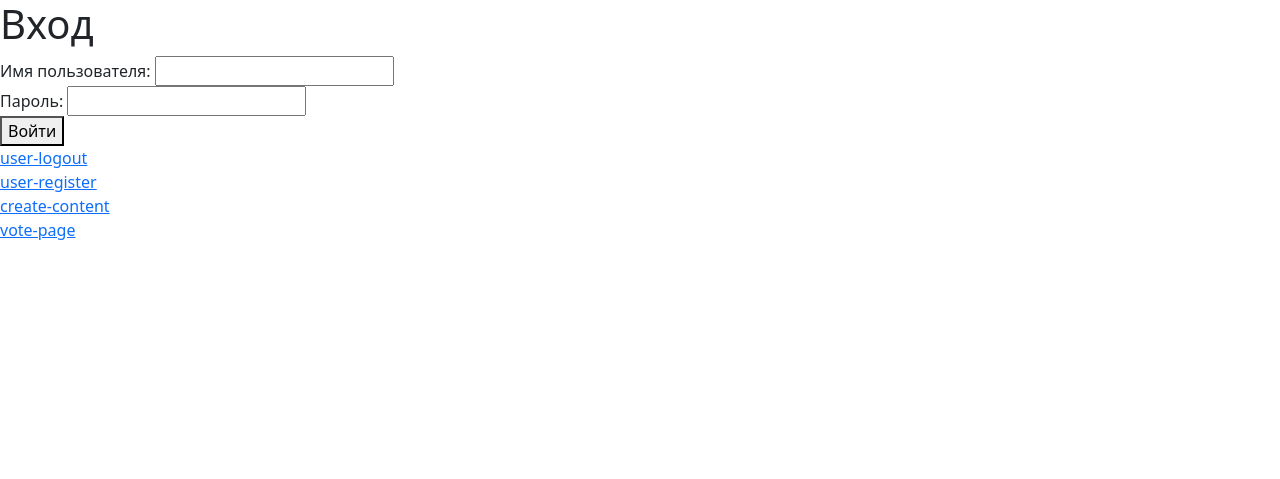
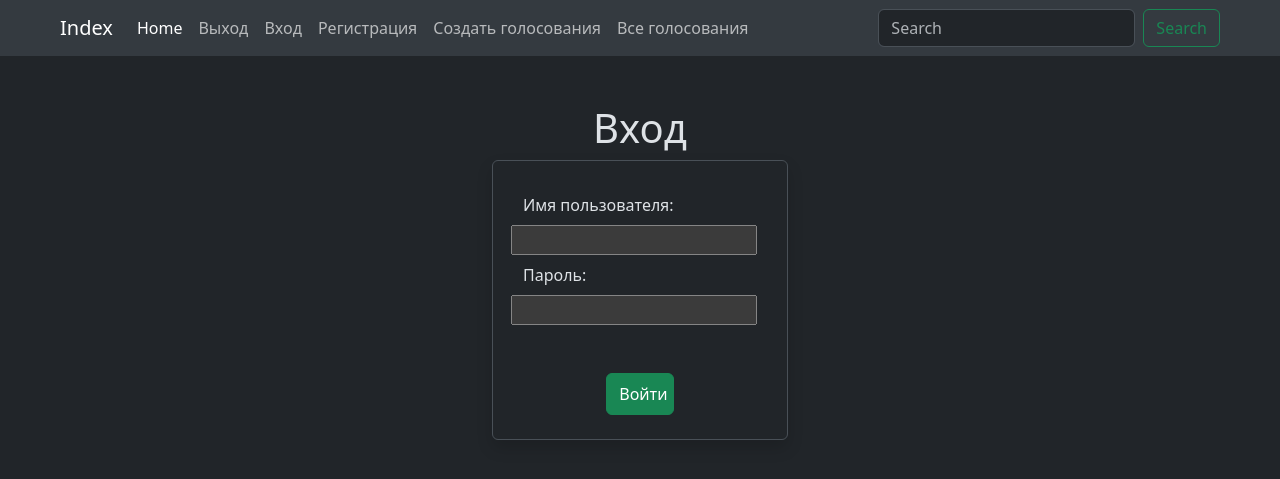
Before and after one commit to Sanzharkhannn/DIPLOM, a Django app: page /login/ in a window 1280 px wide. Shown: the top 479 px of the page. Run offline with Django 4.2, Linux system fonts and the light colour scheme.

Commit message:
bootstrap added to html

```diff
--- a/python/vote/choose/templates/choose/index.html
+++ b/python/vote/choose/templates/choose/index.html
@@ -1,166 +1,116 @@
 <!DOCTYPE html>
-<html lang="ru">
+<html data-bs-theme="dark">
+
 <head>
     <meta charset="UTF-8">
     <meta name="viewport" content="width=device-width, initial-scale=1.0">
     <title>{% block title %}Добро пожаловать на платформу{% endblock %}</title>
-    <link href="https://cdn.jsdelivr.net/npm/bootstrap@5.3.3/dist/css/bootstrap.min.css" rel="stylesheet" integrity="sha384-QWTKZyjpPEjISv5WaRU9OFeRpok6YctnYmDr5pNlyT2bRjXh0JMhjY6hW+ALEwIH" crossorigin="anonymous">
-    <!-- Подключение красивого шрифта из Google Fonts -->
-    <link href="https://fonts.googleapis.com/css2?family=Playfair+Display:wght@700&family=Roboto:wght@500&display=swap" rel="stylesheet">
-{% block content %}
-    <style>
-        body {
-            background-color: #f8f9fa;
-            font-family: 'Roboto', sans-serif;
-            display: flex;
-            flex-direction: column;
-            min-height: 100vh;
-        }
+    <link href="https://cdn.jsdelivr.net/npm/bootstrap@5.3.3/dist/css/bootstrap.min.css" rel="stylesheet"
+        integrity="sha384-QWTKZyjpPEjISv5WaRU9OFeRpok6YctnYmDr5pNlyT2bRjXh0JMhjY6hW+ALEwIH" crossorigin="anonymous">
+</head>
 
-        /* Header */
-        header {
-            background-color: #343a40;
-            color: white;
-            padding: 15px 0;
-            display: flex;
-            justify-content: space-between; /* Расположение элементов по бокам */
-            align-items: center;
-        }
+<body>
 
-        /* Название Culture */
-        .header-title {
-            font-family: 'Playfair Display', serif;
-            font-size: 30px;
-            font-weight: 700;
-            color: #fff;
-            margin-left: 20px;
-        }
+    <nav class="navbar navbar-expand-lg bg-body-secondary px-5">
+        <div class="container-fluid">
+            <a class="navbar-brand" href="{% url 'choose:index' %}">Index</a>
+            <button class="navbar-toggler" type="button" data-bs-toggle="collapse"
+                data-bs-target="#navbarSupportedContent" aria-controls="navbarSupportedContent" aria-expanded="false"
+                aria-label="Toggle navigation">
+                <span class="navbar-toggler-icon"></span>
+            </button>
+            <div class="collapse navbar-collapse" id="navbarSupportedContent">
+                <ul class="navbar-nav me-auto mb-2 mb-lg-0">
+                    <li class="nav-item">
+                        <a class="nav-link active" aria-current="page" href="#">Home</a>
+                    </li>
+                    <li class="nav-item">
+                        <a class="nav-link" href="{% url 'choose:user-logout' %}">Выход</a>
+                    </li>
+                    <li class="nav-item">
+                        <a class="nav-link" href="{% url 'choose:user-login' %}">Вход</a>
+                    </li>
+                    <li class="nav-item">
+                        <a class="nav-link" href="{% url 'choose:user-register' %}">Регистрация</a>
+                    </li>
+                    <li class="nav-item">
+                        <a class="nav-link" href="{% url 'choose:create-content' %}">Создать голосования</a>
+                    </li>
+                    <li class="nav-item">
+                        <a class="nav-link" href="{% url 'choose:vote-page' %}">Все голосования</a>
+                    </li>
+                </ul>
+                <form class="d-flex" role="search">
+                    <input class="form-control me-2" type="search" placeholder="Search" aria-label="Search">
+                    <button class="btn btn-outline-success" type="submit">Search</button>
+                </form>
+            </div>
+        </div>
+    </nav>
 
-        /* Кнопки в Header */
-        .header-buttons {
-            display: flex;
-            gap: 20px;
-            margin-right: 20px;
-        }
-
-        .header-buttons a {
-            background: linear-gradient(to right, #4caf50, #8bc34a);
-            color: white;
-            font-weight: bold;
-            border: none;
-            border-radius: 30px;
-            padding: 10px 20px;
-            transition: all 0.3s ease;
-            text-decoration: none;
-        }
-
-        .header-buttons a:hover {
-            background: linear-gradient(to right, #8bc34a, #4caf50);
-            box-shadow: 0 6px 8px rgba(0, 0, 0, 0.2);
-        }
-
-        /* Footer */
-        footer {
-            margin-top: auto;
-            background-color: #343a40;
-            color: white;
-            text-align: center;
-            padding: 15px 0;
-        }
-
-        /* Стиль для контента страницы */
-        .main-content {
-            text-align: center;
-            margin-top: 30px;
-        }
-
-        h1 {
-            font-size: 2.5rem;
-            color: #5a5a5a;
-            margin-bottom: 30px;
-        }
-
-        .carousel-item img {
-            width: 100%;
-            height: auto;
-        }
-
-        .platform-description {
-            padding: 40px 20px;
-            background-color: #f1f1f1;
-            border-radius: 8px;
-            box-shadow: 0 4px 6px rgba(0, 0, 0, 0.1);
-            margin-top: 30px;
-        }
-
-        .platform-description h2 {
-            font-size: 2rem;
-            font-weight: 700;
-            color: #343a40;
-            margin-bottom: 20px;
-        }
-
-        .platform-description p {
-            font-size: 1.1rem;
-            color: #5a5a5a;
-        }
-    </style>
-</head>
-<body>
+    {% block content %}
     <!-- Header с кнопками -->
-    <header>
-        <h2 class="header-title">Culture</h2>
-        <div class="header-buttons">
-            <a href="{% url 'choose:user-logout' %}" class="btn">Вход</a>
-            <a href="{% url 'choose:user-register' %}" class="btn">Регистрация</a>
-            <a href="{% url 'choose:vote-page' %}" class="btn">Страница голосования</a>
-        </div>
-    </header>
-
     <!-- Главная страница -->
     <div class="main-content">
-        <h1>Добро пожаловать на платформу Culture!</h1>
+        <h1 class="px-5">Добро пожаловать на платформу Culture!</h1>
 
         <!-- Карусель с изображениями -->
         <div id="carouselExampleCaptions" class="carousel slide" data-bs-ride="carousel">
             <div class="carousel-inner">
                 <div class="carousel-item active">
-                    <img src="https://via.placeholder.com/1500x500/ff7f7f/333333?text=Искусство" class="d-block w-100" alt="Искусство">
+                    <img src="https://via.placeholder.com/1500x500/ff7f7f/333333?text=Искусство" class="d-block w-100"
+                        alt="Искусство">
                     <div class="carousel-caption d-none d-md-block">
                         <h5>Искусство и культура</h5>
                         <p>Откройте мир искусства и культуры, узнавайте новое через викторины и конкурсы.</p>
                     </div>
                 </div>
                 <div class="carousel-item">
-                    <img src="https://via.placeholder.com/1500x500/7f8bff/333333?text=История" class="d-block w-100" alt="История">
+                    <img src="https://via.placeholder.com/1500x500/7f8bff/333333?text=История" class="d-block w-100"
+                        alt="История">
                     <div class="carousel-caption d-none d-md-block">
                         <h5>Мировая история</h5>
                         <p>Изучайте ключевые моменты мировой истории через увлекательные игры и тесты.</p>
                     </div>
                 </div>
                 <div class="carousel-item">
-                    <img src="https://via.placeholder.com/1500x500/4caf50/333333?text=Конкурсы" class="d-block w-100" alt="Конкурсы">
+                    <img src="https://via.placeholder.com/1500x500/4caf50/333333?text=Конкурсы" class="d-block w-100"
+                        alt="Конкурсы">
                     <div class="carousel-caption d-none d-md-block">
                         <h5>Конкурсы и соревнования</h5>
                         <p>Участвуйте в конкурсах и соревнуйтесь с другими участниками по всему миру.</p>
                     </div>
                 </div>
             </div>
-            <button class="carousel-control-prev" type="button" data-bs-target="#carouselExampleCaptions" data-bs-slide="prev">
+            <button class="carousel-control-prev" type="button" data-bs-target="#carouselExampleCaptions"
+                data-bs-slide="prev">
                 <span class="carousel-control-prev-icon" aria-hidden="true"></span>
                 <span class="visually-hidden">Предыдущий</span>
             </button>
-            <button class="carousel-control-next" type="button" data-bs-target="#carouselExampleCaptions" data-bs-slide="next">
+            <button class="carousel-control-next" type="button" data-bs-target="#carouselExampleCaptions"
+                data-bs-slide="next">
                 <span class="carousel-control-next-icon" aria-hidden="true"></span>
                 <span class="visually-hidden">Следующий</span>
             </button>
         </div>
 
-    <!-- Footer -->
-    <footer>
-        <p>Добро пожаловать на нашу платформу, где вы можете участвовать в викторинах и конкурсах, а также создавать контент!</p>
-    </footer>
-{% endblock %}
-    <script src="https://cdn.jsdelivr.net/npm/bootstrap@5.3.3/dist/js/bootstrap.bundle.min.js"></script>
+        <!-- Footer -->
+        <footer class="px-5">
+            <p>Добро пожаловать на нашу платформу, где вы можете участвовать в викторинах и конкурсах, а также
+                создавать
+                контент!</p>
+        </footer>
+
+
+
+        {% endblock %}
+
+        <script src="https://cdn.jsdelivr.net/npm/bootstrap@5.3.3/dist/js/bootstrap.bundle.min.js"
+            integrity="sha384-YvpcrYf0tY3lHB60NNkmXc5s9fDVZLESaAA55NDzOxhy9GkcIdslK1eN7N6jIeHz"
+            crossorigin="anonymous"></script>
+        <script src="https://cdn.jsdelivr.net/npm/@popperjs/core@2.11.8/dist/umd/popper.min.js"
+            integrity="sha384-I7E8VVD/ismYTF4hNIPjVp/Zjvgyol6VFvRkX/vR+Vc4jQkC+hVqc2pM8ODewa9r"
+            crossorigin="anonymous"></script>
 </body>
+
 </html>
--- a/python/vote/choose/templates/choose/login.html
+++ b/python/vote/choose/templates/choose/login.html
@@ -3,22 +3,28 @@
 {% block title %}Login{% endblock %}
 
 {% block content %}
-    <h1>Вход</h1>
+
+
+<div class="container-fluid w-25">
+    <h1 class="mt-5 text-center">Вход</h1>
     {% if error %}
-        <p style="color: red;">{{ error }}</p>
+    <p style="color: red;">{{ error }}</p>
     {% endif %}
-    <form method="post">
-        {% csrf_token %}
-        <label>Имя пользователя:</label>
-        <input type="text" name="username" required><br>
-        <label>Пароль:</label>
-        <input type="password" name="password" required><br>
-        <button type="submit">Войти</button>
-    </form>
 
-    <a href="{% url 'choose:user-logout' %}">user-logout</a><br>
-    <a href="{% url 'choose:user-register' %}">user-register</a><br>
-    <a href="{% url 'choose:create-content' %}">create-content</a><br>
-    <a href="{% url 'choose:vote-page' %}">vote-page</a><br>
-
+    <div clas="col">
+        <form method="post" class="p-4 border rounded shadow">
+            {% csrf_token %}
+            <div class="row justify-content-around">
+                <div class="row align-self-center">
+                    <label class="py-2">Имя пользователя:</label>
+                    <input type="text" name="username" required><br>
+                    <label class="py-2">Пароль:</label>
+                    <input type="password" name="password" required><br>
+                </div>
+                <br>
+                <button type="submit" class="mt-5 py-2 btn btn-success w-25">Войти</button>
+            </div>
+        </form>
+    </div>
+</div>
 {% endblock %}
--- a/python/vote/choose/templates/choose/logined-page.html
+++ b/python/vote/choose/templates/choose/logined-page.html
@@ -4,8 +4,7 @@
 
 
 {% block content %}
-<h1>Поздравляю</h1>
+<h1>Поздравляю с успешным авторизацией</h1>
 
-<a href="{% url 'choose:create-content' %}">Создать голосования</a>
 
 {% endblock %}
--- a/python/vote/choose/templates/choose/register.html
+++ b/python/vote/choose/templates/choose/register.html
@@ -3,11 +3,11 @@
 {% block title %}Регистрация{% endblock %}
 
 {% block content %}
-<div class="container mt-5">
+<div class="container mt-5 w-50">
     <div class="row justify-content-center">
         <div class="col-md-6">
             <h1 class="text-center mb-4">Регистрация</h1>
-            <form method="post" class="p-4 border rounded shadow bg-light">
+            <form method="post" class="p-4 border rounded shadow">
                 {% csrf_token %}
                 <!-- Вывод ошибок, если есть -->
                 {% if form.errors %}
@@ -21,6 +21,7 @@
                 {% for field in form %}
                     <div class="mb-3">
                         {{ field.label_tag }}
+                        <br>
                         {{ field }}
                         {% if field.errors %}
                             <div class="text-danger small">
```
Also changed, not shown: python/vote/choose/templates/choose/show-votes.html (+32 -23 lines), python/vote/choose/templates/choose/vote.html (+7 -6 lines), python/vote/choose/templates/choose/vote_success.html (+14 -12 lines), python/vote/choose/views.py (+0 -15 lines), python/vote/db.sqlite3.
